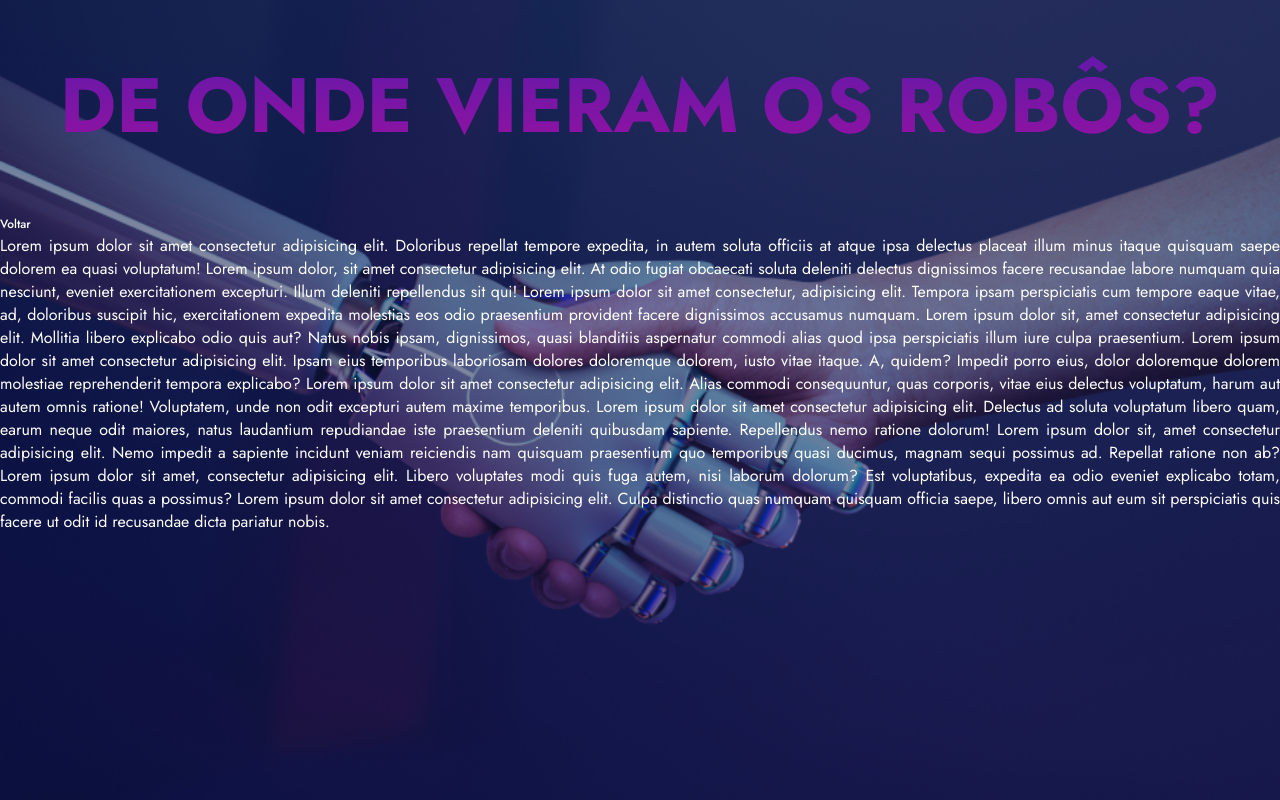
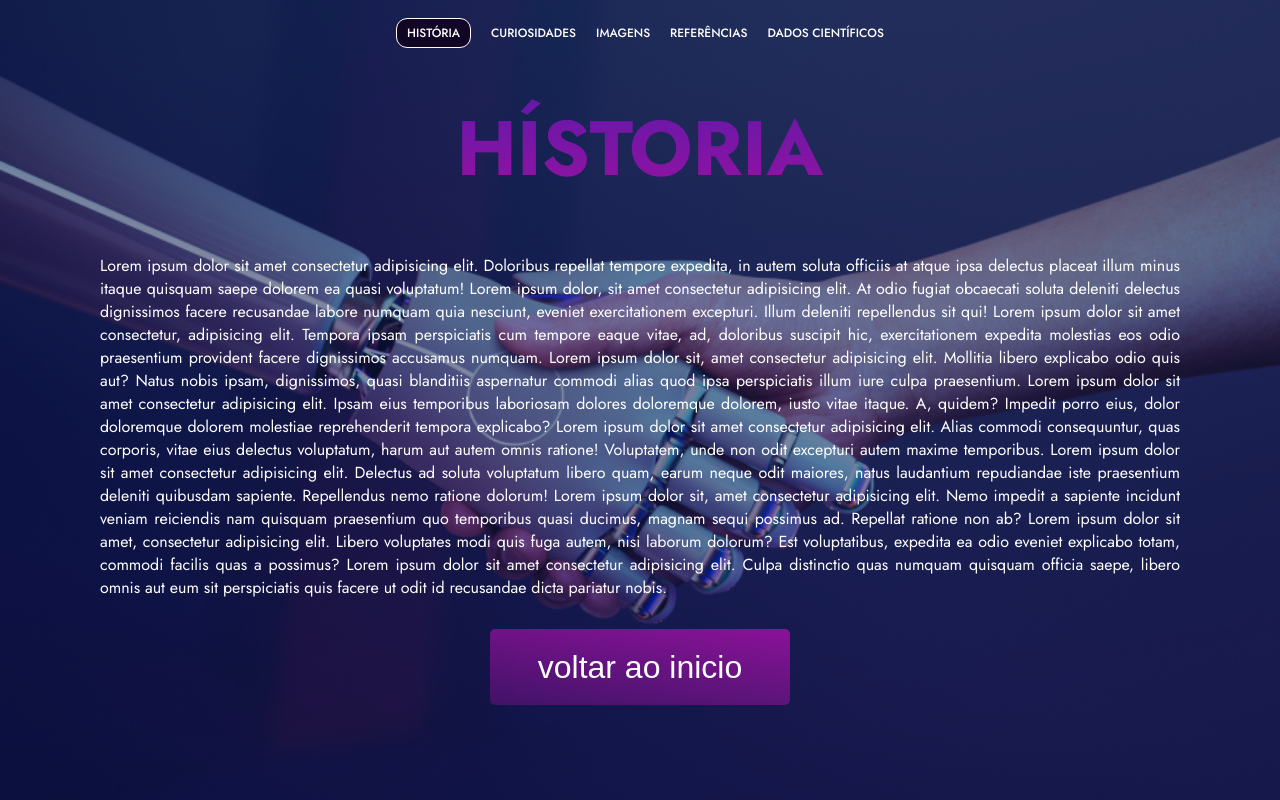
Before and after one commit to Mattheus910/robotica, a plain HTML site: page historia.html in a window 1280 px wide. Drawn offline with Linux system fonts and the light colour scheme; files that its build step writes are made by us from their sources.

Commit message:
pagina de historia

```diff
--- a/css/style2.css
+++ b/css/style2.css
@@ -26,6 +26,11 @@ body::before {
     z-index: -1;
   }
 
+  main {
+    margin: auto;
+    padding: 0px 100px;
+  }
+
 
 header ul {
     display: flex;
@@ -49,7 +54,7 @@ a {
     border-radius: 11px;
 }
 
-a:hover {
+li a:hover {
     padding: 5px 10px;
     background-color: #120625;
     border: 1px solid #fff;
@@ -93,3 +98,27 @@ p {
 .bloco {
     width: 412px;
 }
+
+#button {
+    text-align: center;
+    margin-bottom: 20px;
+}
+
+button {
+    background: linear-gradient(187.72deg, #9811A1 -20.1%, rgba(34, 56, 164, 0) 165.12%);
+    width: 300px;
+    height: 76px;
+    border: none;
+    border-radius: 5px;
+    margin-top: 30px;
+}
+
+button a {
+    font-size: 32px;
+    font-weight: 500;
+}
+
+button:hover {
+    background-color: #010411;
+    transition: 0.5s;
+}
--- a/historia.html
+++ b/historia.html
@@ -4,14 +4,24 @@
     <meta charset="UTF-8">
     <meta name="viewport" content="width=device-width, initial-scale=1.0">
     <title>Hístoria</title>
-    <link rel="stylesheet" href="estilos/style2.css">
+    <link rel="stylesheet" href="css/style2.css">
 </head>
 <body>
+    <header>
+        <nav>
+            <ul>
+                <li><a href="#" id="atual">HISTÓRIA</a></li>
+                <li><a href="curiosidade.html">CURIOSIDADES</a></li>
+                <li><a href="imagens.html">IMAGENS</a></li>
+                <li><a href="referencias.html">REFERÊNCIAS</a></li>
+                <li><a href="dados.html">DADOS CIENTÍFICOS</a></li>
+            </ul>
+        </nav>
+    </header>
 
-    <header>
-        <h1>De onde vieram os Robôs?</h1>
-        <p><a href="index.html">Voltar</a></p>
-    </header>
+    <section>
+        <h1>Hístoria</h1>
+    </section>
 
     <main>
         <p>
@@ -19,5 +29,11 @@
         </p>
     </main>
 
+    <section id="button">
+        <button>
+            <a href="index.html">voltar ao inicio</a>
+        </button>
+    </section>
+
 </body>
 </html>
```
Also changed, not shown: curiosidade.html (+7 -1 lines), dados.html (+7 -1 lines), imagens.html (+2 -2 lines), index.html (+2 -2 lines), referencias.html (+7 -1 lines).
